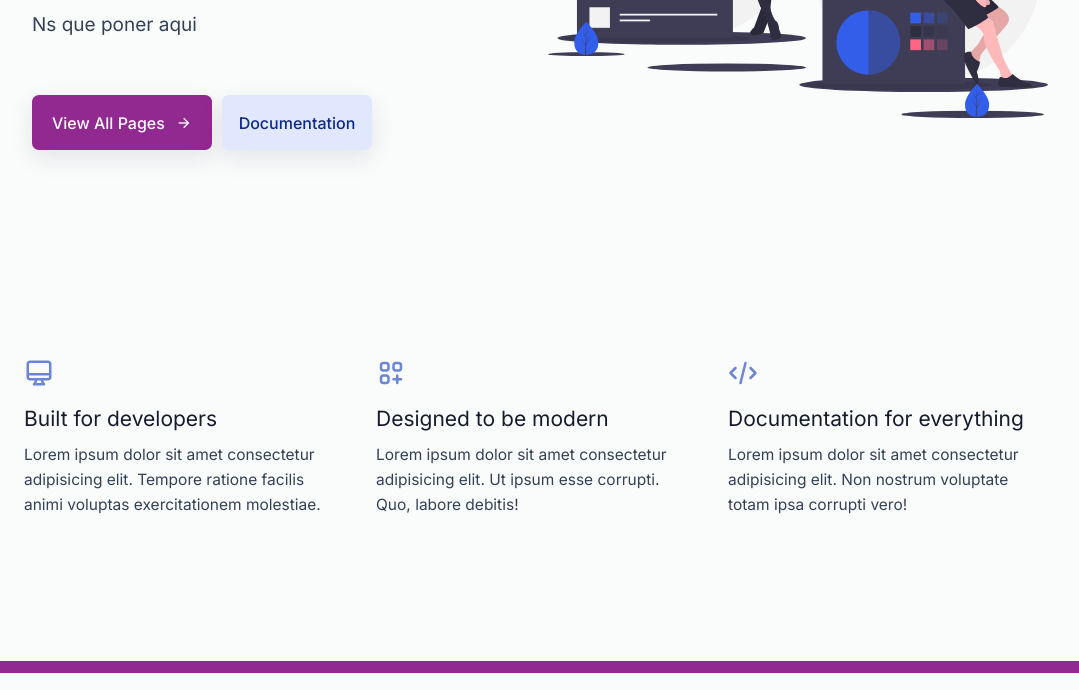
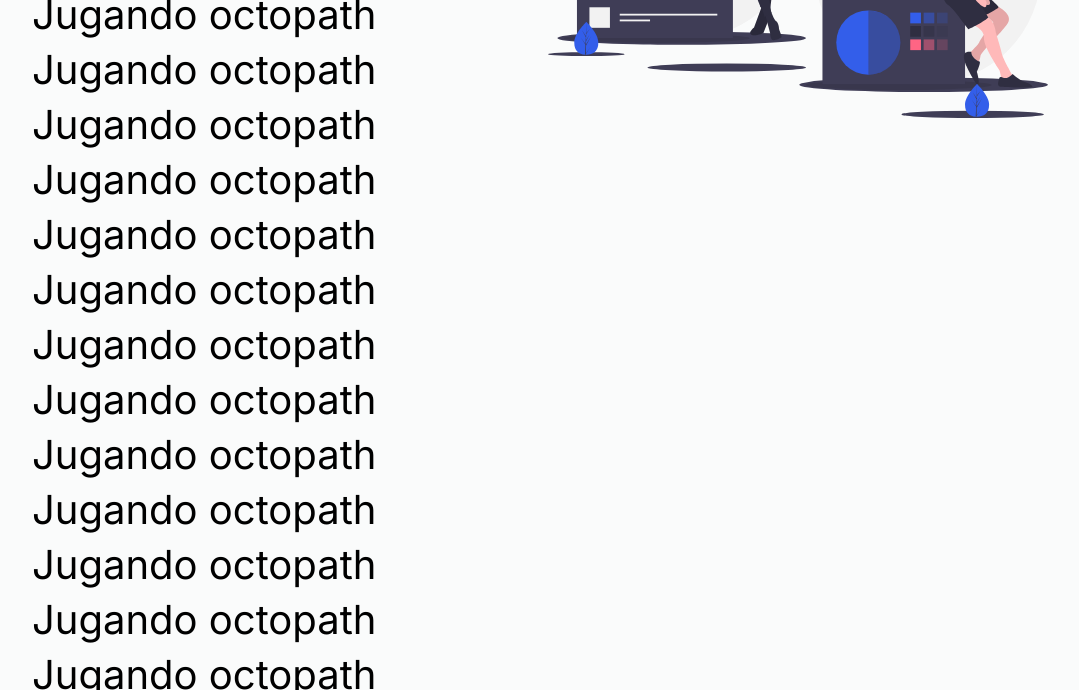
Before and after one commit to Vfigueroa21/Proyecto-1-valen, a plain HTML site: page index.html in a window 1280 px wide. Shown: the part 410-1100 px from the top of the page, without its empty margins (112-1191 px from the left). Drawn offline with nearby package versions, Linux system fonts and the light colour scheme.

Commit message:
{wip}: usando la interficie de visual code

```diff
--- a/index.html
+++ b/index.html
@@ -61,7 +61,41 @@
             <h1 class="main-heading">
               Welcome to <span> Valentin Figueroa Coghe Devkit.</span>
               <br />
+              Jugando octopath              Jugando octopath
               Jugando octopath
+              Jugando octopath
+              Jugando octopath
+              Jugando octopath
+              Jugando octopath
+              Jugando octopath
+              Jugando octopath
+              Jugando octopath
+              Jugando octopath
+              Jugando octopath
+              Jugando octopath
+              Jugando octopath
+              Jugando octopath
+              Jugando octopath
+              Jugando octopath
+              Jugando octopath
+              Jugando octopath
+              Jugando octopath
+              Jugando octopath
+              Jugando octopath
+              Jugando octopath
+              Jugando octopath
+              Jugando octopath
+              Jugando octopath
+              Jugando octopath
+              Jugando octopath
+              Jugando octopath
+              Jugando octopath
+              Jugando octopath
+              Jugando octopath
+              Jugando octopath
+              Jugando octopath
+              Jugando octopath
+
             </h1>
             <p class="info-text">
               Ns que poner aqui
```
